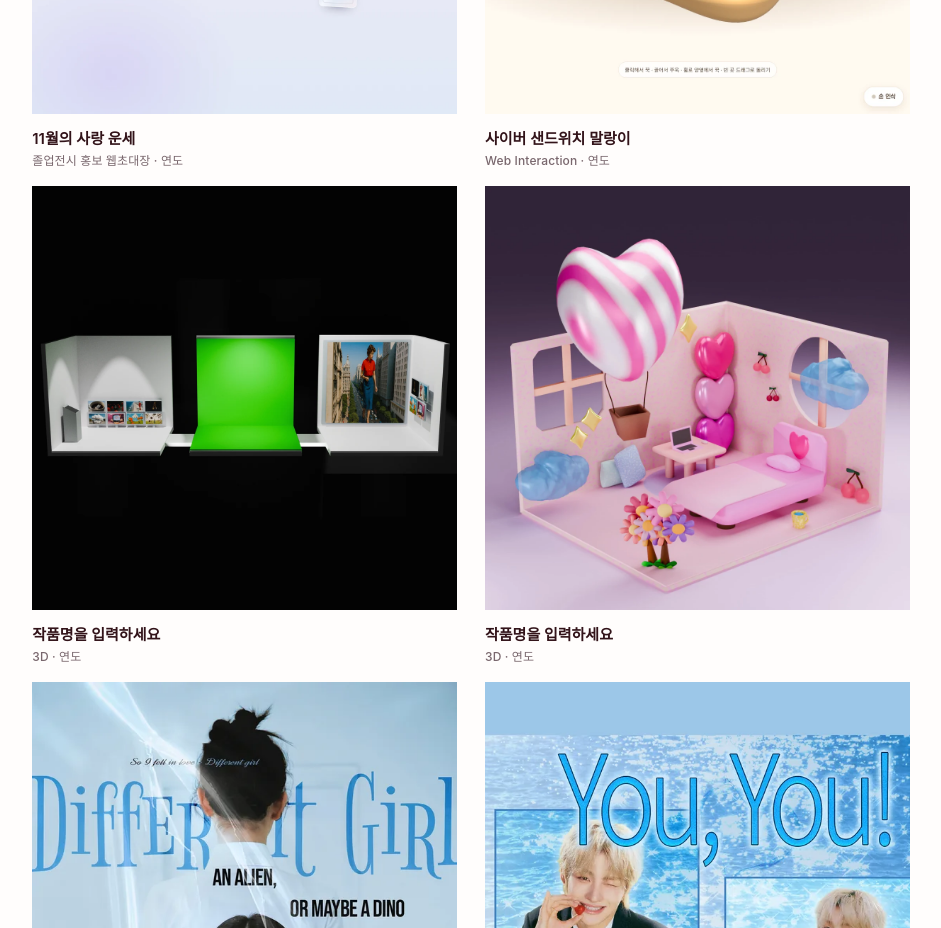
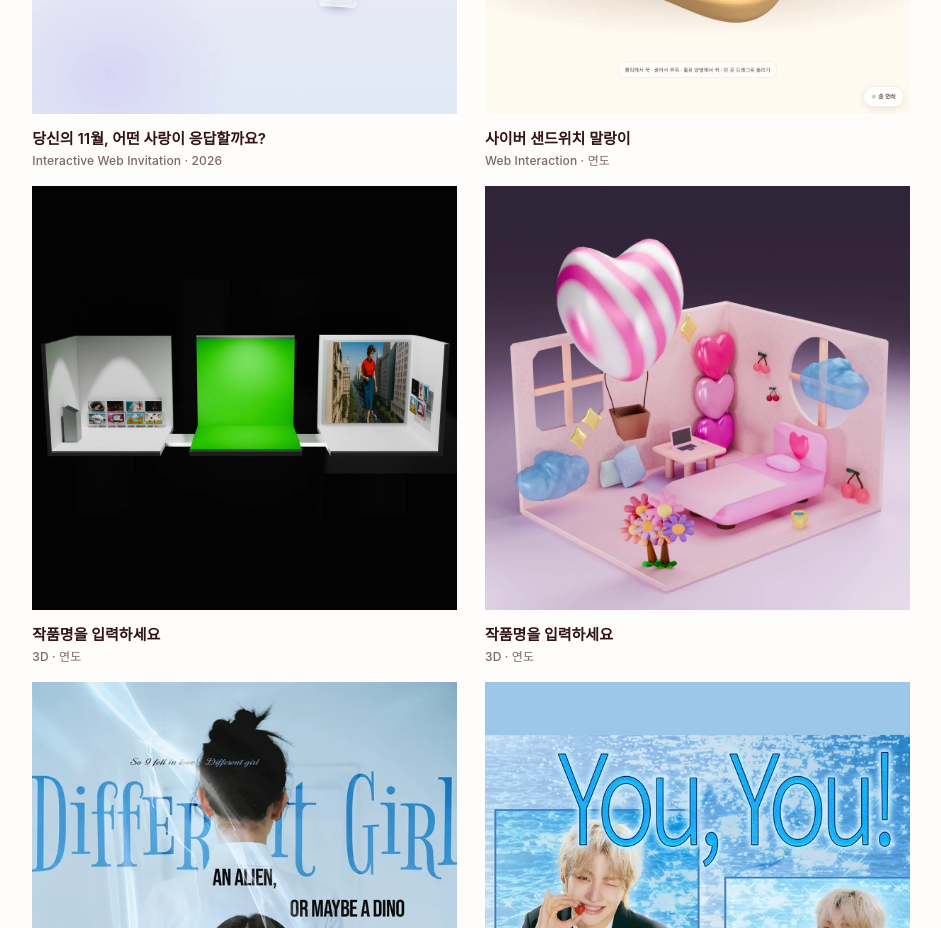
Before and after one commit to cherrymiri/icherishmywork, a React (Vite) app: page / in a window 1280 px wide. Shown: the part 1160-2088 px from the top of the page, without its empty margins (169-1110 px from the left). Built offline with nearby package versions, Linux system fonts and the light colour scheme; a web font is replaced by a local one.

Commit message:
Second work: title and category label (home card + detail)
Co-Authored-By: Claude Opus 5.5 <noreply@anthropic.com>
Claude-Session: https://claude.ai/code/session_01LjVCjRoNRHvuo7CHgCXafM

```diff
--- a/src/data/novDetail.ts
+++ b/src/data/novDetail.ts
@@ -3,7 +3,7 @@
  */
 export const novDetail = {
   "title": "당신의 11월, 어떤 사랑이 응답할까요?",
-  "meta": "Interactive Web Design · 2026",
+  "meta": "Interactive Web Invitation · 2026",
   "url": "https://november-love-fortune.vercel.app/",
   "heroCaption": "이미지를 클릭하면 체험웹으로 연결됩니다",
   "intro": [
--- a/src/data/works.ts
+++ b/src/data/works.ts
@@ -93,9 +93,9 @@ export const works: Work[] = [
   },
   {
     slug: 'november-love-fortune',
-    title: '11월의 사랑 운세',
-    category: '졸업전시 홍보 웹초대장',
-    year: '연도',
+    title: '당신의 11월, 어떤 사랑이 응답할까요?',
+    category: 'Interactive Web Invitation',
+    year: '2026',
     ratio: 'square',
     description: placeholderText,
     thumbnail: 'works/november-love-fortune.webp', // 실제 사이트 1080×1080 화면 캡처
```
